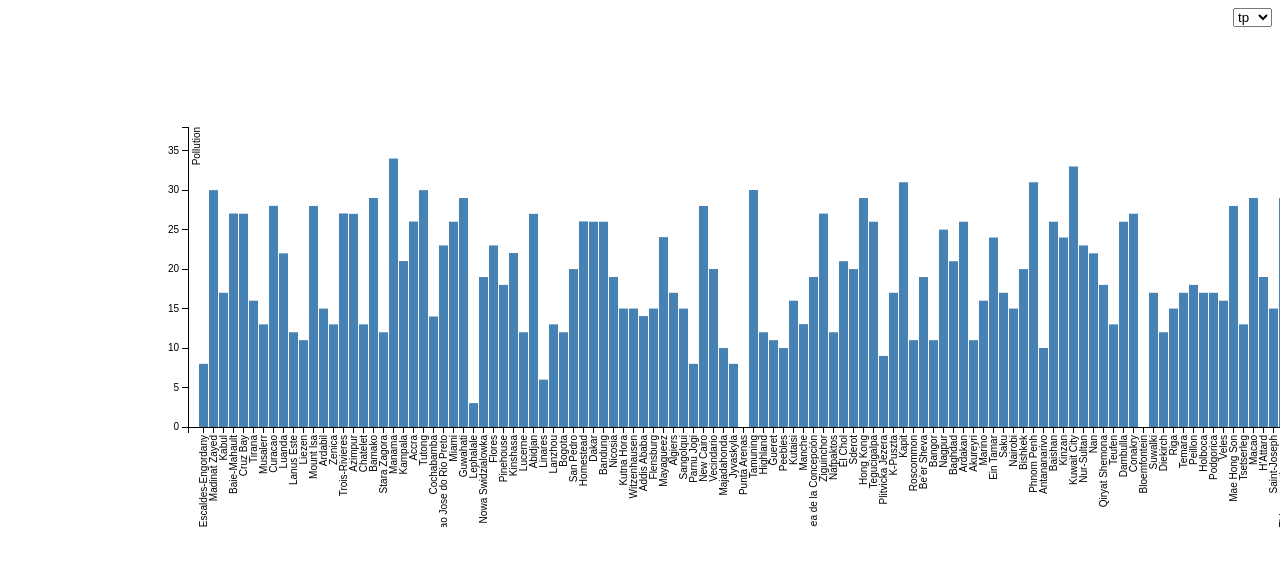
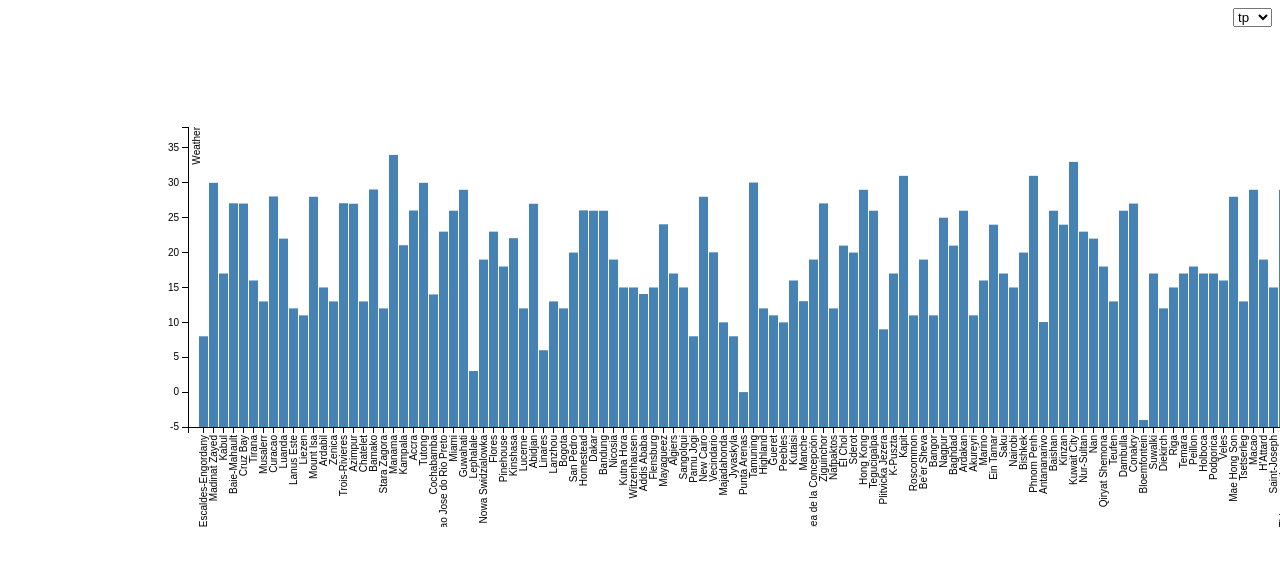
Before and after one commit to AQI-Project/Project-3-AQI, a plain HTML site: page Visualization3/index.html in a window 1280 px wide. Shown: the top 566 px of the page. Drawn offline with nearby package versions, Linux system fonts and the light colour scheme.

Commit message:
update index.html

```diff
--- a/Visualization3/index.html
+++ b/Visualization3/index.html
@@ -96,7 +96,10 @@ console.log(dataY[0].current);
 
   // scale the range of the data
   x.domain(current.map(function(d) { return d.city; }));
-  y.domain([0, d3.max(current, function(d) { return (d.current.weather[selection]) ; })]);
+  y.domain([d3.min(current, function(d) {
+    return (d.current.weather[selection]);}), d3.max(current, function(d) {
+      return (d.current.weather[selection]) ; })])
+
 
   // add axis
   svg.append("g")
@@ -117,7 +120,7 @@ console.log(dataY[0].current);
       .attr("y", 5)
       .attr("dy", ".71em")
       .style("text-anchor", "end")
-      .text("Pollution");
+      .text("Weather");
 
   // Add bar chart
   svg.selectAll("bar")
```
